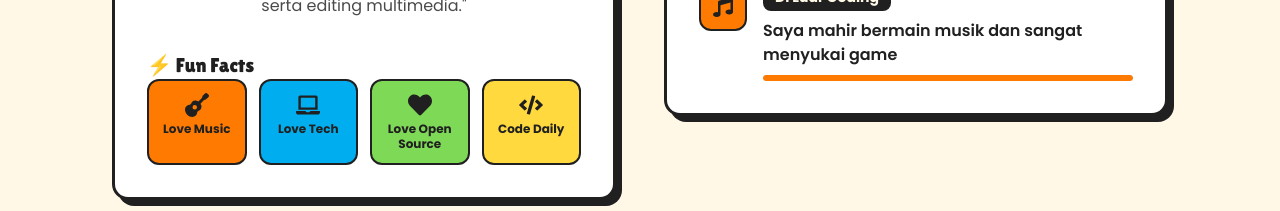
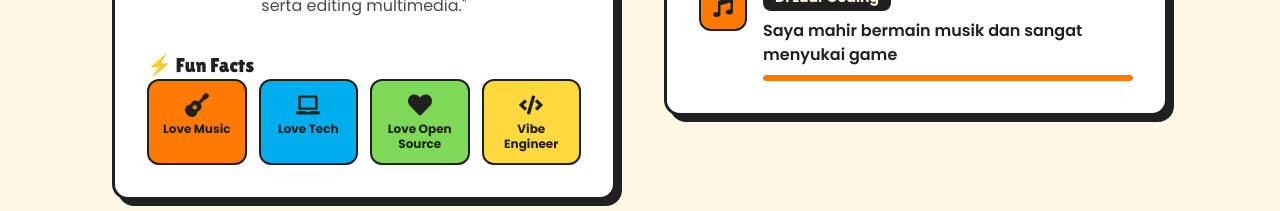
Before and after one commit to ofikiyok12/PortofolioKu, a React (Vite) app: page / in a window 1280 px wide. Shown: the part 1640-1851 px from the top of the page. Built offline with nearby package versions, Linux system fonts and the light colour scheme.

Commit message:
update footer & about content

```diff
--- a/src/components/layouts/Footer.jsx
+++ b/src/components/layouts/Footer.jsx
@@ -6,6 +6,7 @@ import {
   FaArrowUp,
   FaHeart,
   FaWhatsapp,
+  FaCode,
 } from "react-icons/fa";
 import { socialLinks } from "../../utils/helpers";
 
@@ -50,7 +51,7 @@ export default function Footer() {
               className="font-body text-sm mt-1"
               style={{ color: "var(--cr-text-subtle)" }}
             >
-              Fullstack Web Developer
+              Web Developer
             </p>
           </div>
 
@@ -81,7 +82,8 @@ export default function Footer() {
               className="font-body text-sm flex items-center justify-center lg:justify-end gap-1"
               style={{ color: "var(--cr-text-muted)" }}
             >
-              Made with <FaHeart className="text-red-500" /> by Taufiq Andrian
+              Made with Vibe
+              <FaCode className="text-red-500" /> by Taufiq Andrian
             </p>
             <p
               className="font-body text-xs mt-1"
--- a/src/components/sections/About.jsx
+++ b/src/components/sections/About.jsx
@@ -18,7 +18,7 @@ const funFacts = [
   { icon: FaGuitar, label: "Love Music", color: "bg-accent" },
   { icon: FaLaptop, label: "Love Tech", color: "bg-secondary" },
   { icon: FaHeart, label: "Love Open Source", color: "bg-green" },
-  { icon: FaCode, label: "Code Daily", color: "bg-primary" },
+  { icon: FaCode, label: "Vibe Engineer", color: "bg-primary" },
 ];
 
 const timeline = [
```
